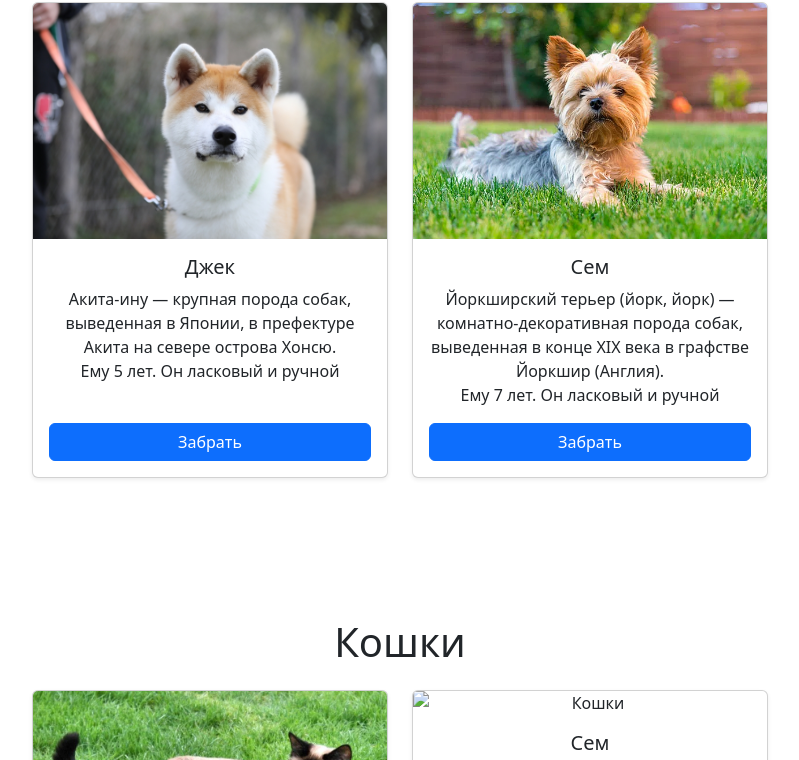
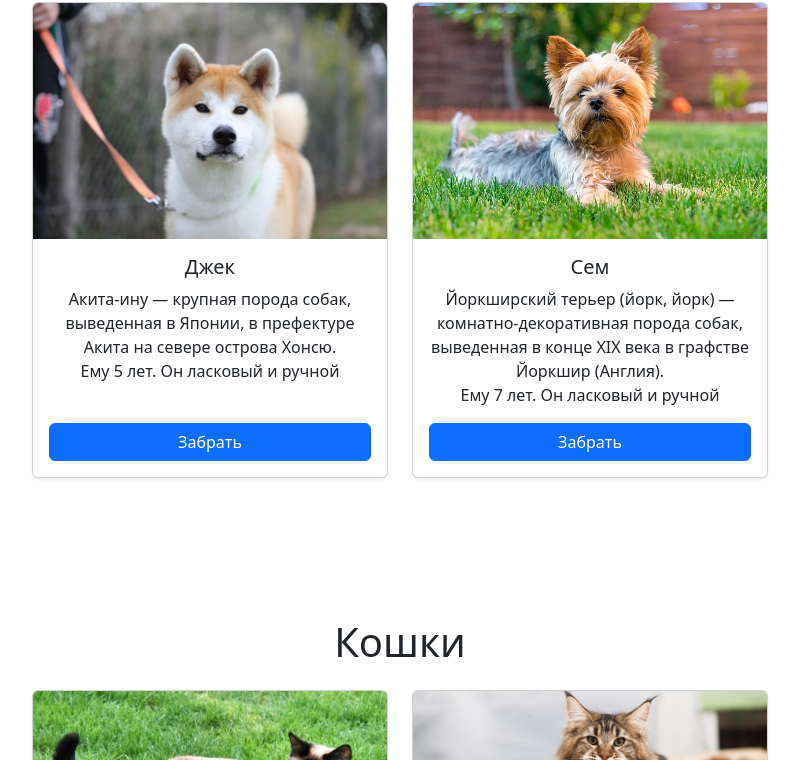
Before and after one commit to ashinaliza2008-cloud/my-site, a plain HTML site: page а.html in a window 1280 px wide. Shown: the part 120-880 px from the top of the page, without its empty margins (240-1039 px from the left). Drawn offline with nearby package versions, Linux system fonts and the light colour scheme.

Commit message:
Update а.html

```diff
--- a/а.html
+++ b/а.html
@@ -54,7 +54,7 @@
       </div>
       <div class="col-md-4 mb-3">
         <div class="card h-100 shadow-sm">
-          <img src=meyn_kun_1023kh448_min.jpg" class="card-img-top" alt="Кошки">
+          <img src="meyn_kun_1023kh448_min.jpg" class="card-img-top" alt="Кошки">
           <div class="card-body d-flex flex-column">
             <h5 class="card-title">Сем</h5>
             <p class="card-text flex-grow-1">Мейн-кун — крупная порода кошек, сформировавшаяся в штате Мэн (США) в суровых климатических условиях. Название происходит от названия штата и английского слова raccoon («енот»). Это одна из старейших американских пород, которая сегодня популярна во всём мире. <br> Ему 6 лет. Он ласковый и ручной</p>
```
